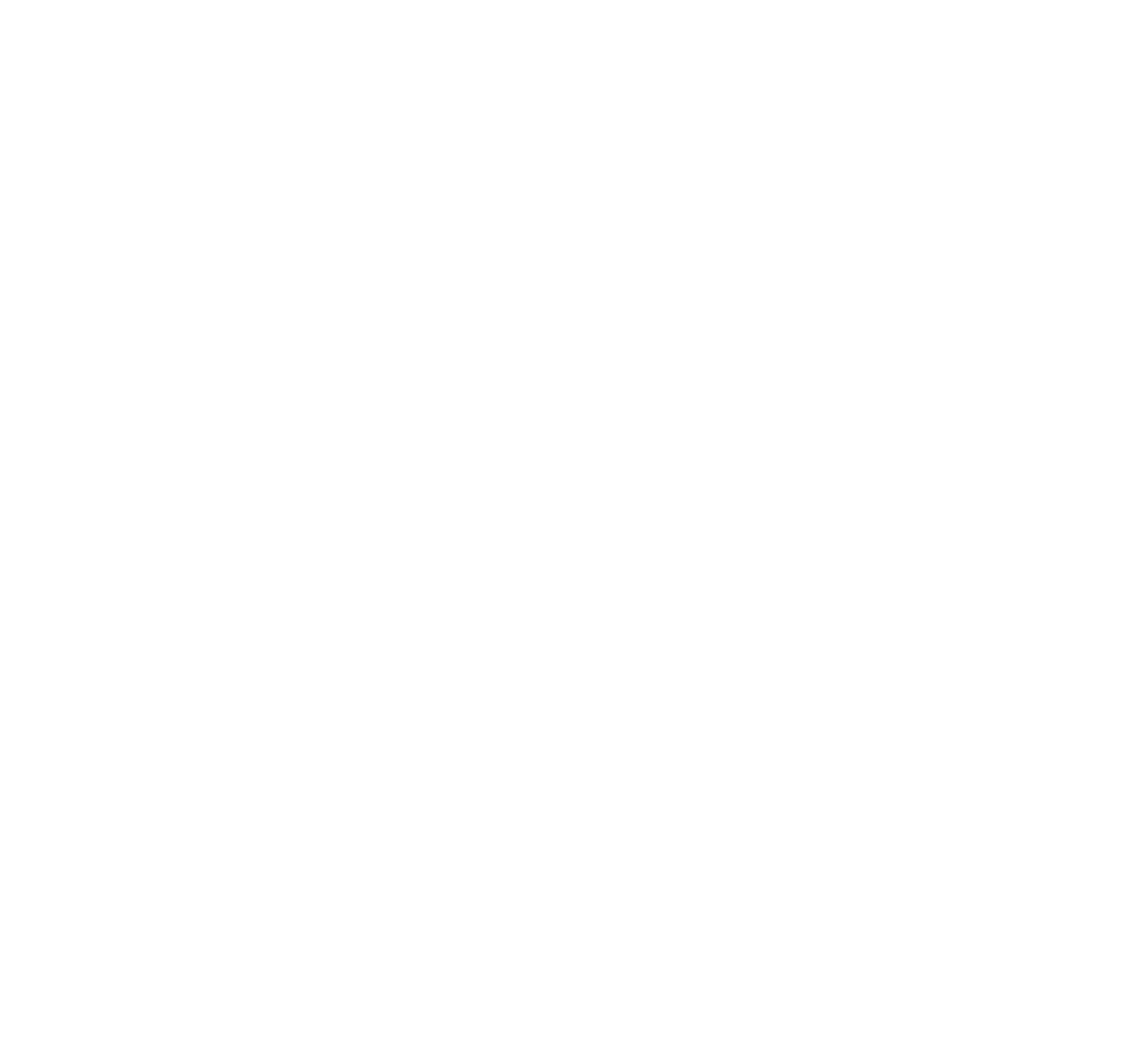
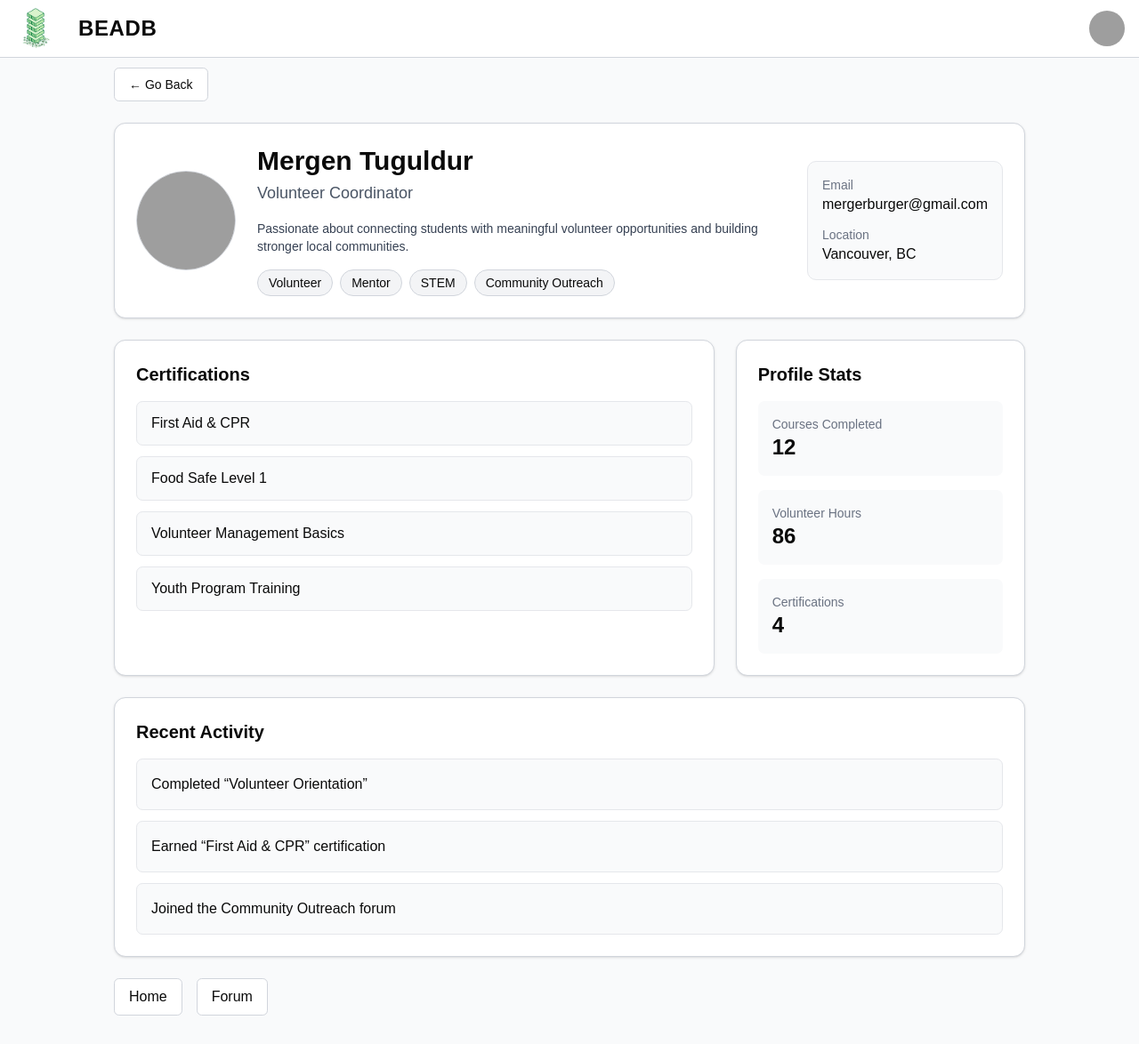
Before and after one commit to jennyuxi/youcode2026, a React (Vite) app in the folder frontend/: page /profile in a window 1280 px wide. Before the commit this address had no page. Shown: the whole page at 89% size. Before the commit the page ends 800 px from the top, so only its background shows below. Built offline with nearby package versions, Linux system fonts and the light colour scheme; grey boxes are pictures that could not be loaded.

Commit message:
profileeeeeeeeee

```diff
--- a/frontend/src/App.tsx
+++ b/frontend/src/App.tsx
@@ -4,6 +4,7 @@ import Home from './Home.tsx'
 import About from './About.tsx'
 import CoursePage from './CoursePage.tsx'
 import LessonPage from './LessonPage.tsx'
+import Profile from './profile.tsx'
 
 function App() {
 
@@ -15,6 +16,7 @@ function App() {
         <Route path="/forum" element={<Forum/>}/>
         <Route path="/coursepage" element={<CoursePage/>}/>
         <Route path="/lessonpage" element={<LessonPage/>}/>
+        <Route path="/profile" element={<Profile />} />
     </Routes>
   )
 }
--- /dev/null
+++ b/frontend/src/profile.tsx
@@ -0,0 +1,149 @@
+import { Link, useNavigate } from "react-router-dom"
+import Navbar from "./components/navbar.tsx"
+import { Avatar, AvatarImage, AvatarFallback } from "@/components/ui/avatar"
+
+function Profile() {
+  const navigate = useNavigate()
+
+  const tags = ["Volunteer", "Mentor", "STEM", "Community Outreach"]
+  const certifications = [
+    "First Aid & CPR",
+    "Food Safe Level 1",
+    "Volunteer Management Basics",
+    "Youth Program Training",
+  ]
+
+  return (
+    <>
+      {/* Fixed navbar */}
+      <div className="fixed top-0 left-0 right-0 z-50 border-b border-gray-300 bg-white">
+        <Navbar />
+      </div>
+
+      {/* Page content */}
+      <main className="pt-[76px] min-h-screen bg-gray-50 px-6 py-8">
+        <div className="max-w-5xl mx-auto">
+          {/* Back button */}
+          <button
+            onClick={() => navigate(-1)}
+            className="mb-6 rounded-md border border-gray-300 bg-white px-4 py-2 text-sm hover:bg-gray-100"
+          >
+            ← Go Back
+          </button>
+
+          {/* Top profile card */}
+          <section className="rounded-2xl border border-gray-300 bg-white p-6 shadow-sm">
+            <div className="flex flex-col gap-6 md:flex-row md:items-center">
+              <Avatar className="h-28 w-28 border border-gray-300">
+                <AvatarImage src="/avatar.png" alt="Profile picture" />
+                <AvatarFallback>SS</AvatarFallback>
+              </Avatar>
+
+              <div className="flex-1">
+                <h1 className="text-3xl font-bold">Mergen Tuguldur</h1>
+                <p className="mt-1 text-lg text-gray-600">Volunteer Coordinator</p>
+
+                <p className="mt-4 text-sm text-gray-700 max-w-2xl">
+                  Passionate about connecting students with meaningful volunteer
+                  opportunities and building stronger local communities.
+                </p>
+
+                <div className="mt-4 flex flex-wrap gap-2">
+                  {tags.map((tag) => (
+                    <span
+                      key={tag}
+                      className="rounded-full border border-gray-300 bg-gray-100 px-3 py-1 text-sm"
+                    >
+                      {tag}
+                    </span>
+                  ))}
+                </div>
+              </div>
+
+              <div className="min-w-[180px] rounded-xl border border-gray-200 bg-gray-50 p-4">
+                <p className="text-sm text-gray-500">Email</p>
+                <p className="mb-3 font-medium">mergerburger@gmail.com</p>
+
+                <p className="text-sm text-gray-500">Location</p>
+                <p className="font-medium">Vancouver, BC</p>
+              </div>
+            </div>
+          </section>
+
+          {/* Lower grid */}
+          <div className="mt-6 grid gap-6 md:grid-cols-3">
+            {/* Certifications */}
+            <section className="rounded-2xl border border-gray-300 bg-white p-6 shadow-sm md:col-span-2">
+              <h2 className="mb-4 text-xl font-semibold">Certifications</h2>
+              <ul className="space-y-3">
+                {certifications.map((cert) => (
+                  <li
+                    key={cert}
+                    className="rounded-lg border border-gray-200 bg-gray-50 px-4 py-3"
+                  >
+                    {cert}
+                  </li>
+                ))}
+              </ul>
+            </section>
+
+            {/* Stats */}
+            <section className="rounded-2xl border border-gray-300 bg-white p-6 shadow-sm">
+              <h2 className="mb-4 text-xl font-semibold">Profile Stats</h2>
+              <div className="space-y-4">
+                <div className="rounded-lg bg-gray-50 p-4">
+                  <p className="text-sm text-gray-500">Courses Completed</p>
+                  <p className="text-2xl font-bold">12</p>
+                </div>
+
+                <div className="rounded-lg bg-gray-50 p-4">
+                  <p className="text-sm text-gray-500">Volunteer Hours</p>
+                  <p className="text-2xl font-bold">86</p>
+                </div>
+
+                <div className="rounded-lg bg-gray-50 p-4">
+                  <p className="text-sm text-gray-500">Certifications</p>
+                  <p className="text-2xl font-bold">{certifications.length}</p>
+                </div>
+              </div>
+            </section>
+          </div>
+
+          {/* Extra section */}
+          <section className="mt-6 rounded-2xl border border-gray-300 bg-white p-6 shadow-sm">
+            <h2 className="mb-4 text-xl font-semibold">Recent Activity</h2>
+            <div className="space-y-3">
+              <div className="rounded-lg border border-gray-200 bg-gray-50 p-4">
+                Completed “Volunteer Orientation”
+              </div>
+              <div className="rounded-lg border border-gray-200 bg-gray-50 p-4">
+                Earned “First Aid & CPR” certification
+              </div>
+              <div className="rounded-lg border border-gray-200 bg-gray-50 p-4">
+                Joined the Community Outreach forum
+              </div>
+            </div>
+          </section>
+
+          {/* Optional links */}
+          <div className="mt-6 flex gap-4">
+            <Link
+              to="/"
+              className="rounded-md border border-gray-300 bg-white px-4 py-2 hover:bg-gray-100"
+            >
+              Home
+            </Link>
+            <Link
+              to="/Forum"
+              className="rounded-md border border-gray-300 bg-white px-4 py-2 hover:bg-gray-100"
+            >
+              Forum
+            </Link>
+          </div>
+        </div>
+      </main>
+    </>
+  )
+}
+
+export default Profile
```
